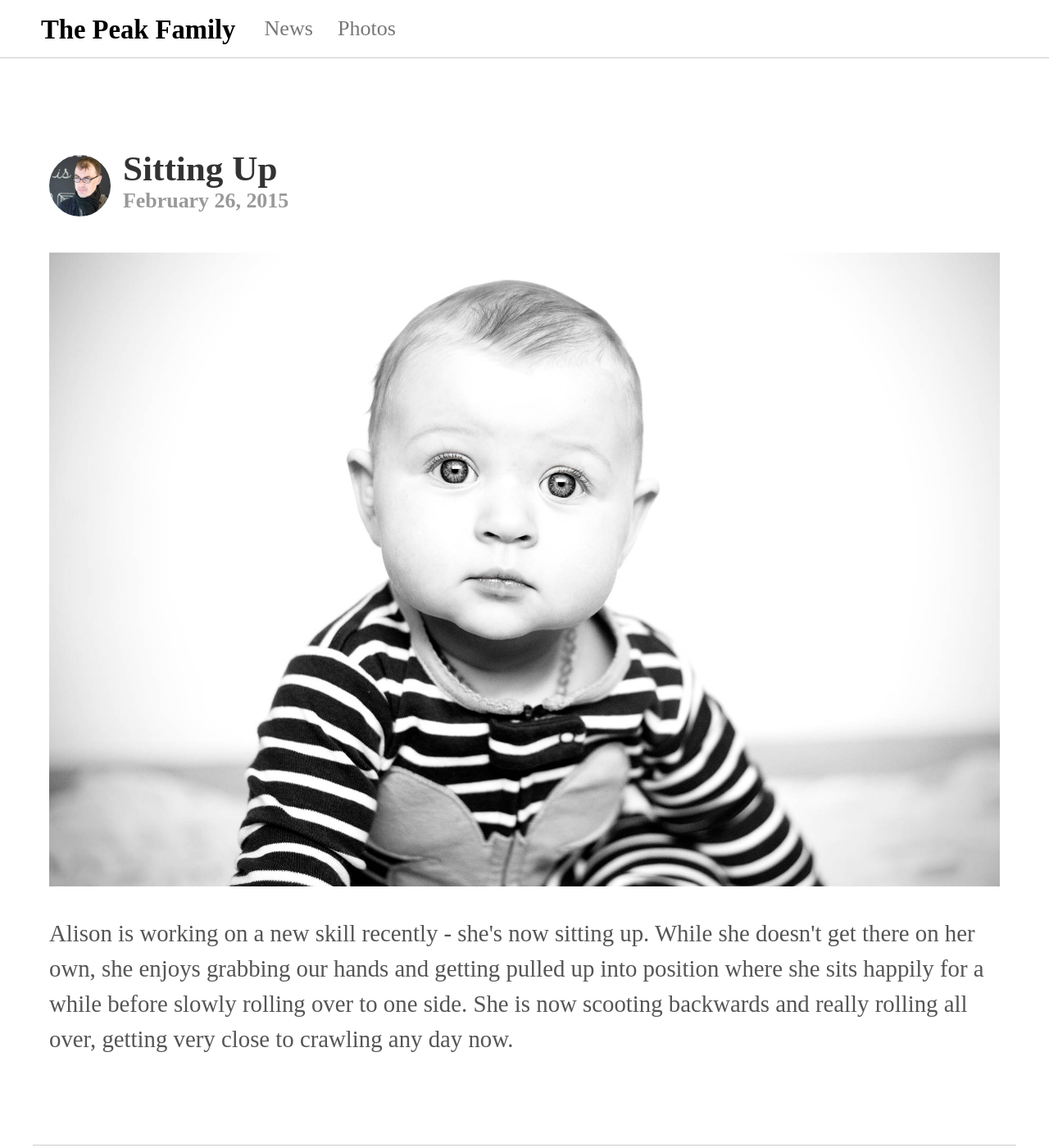
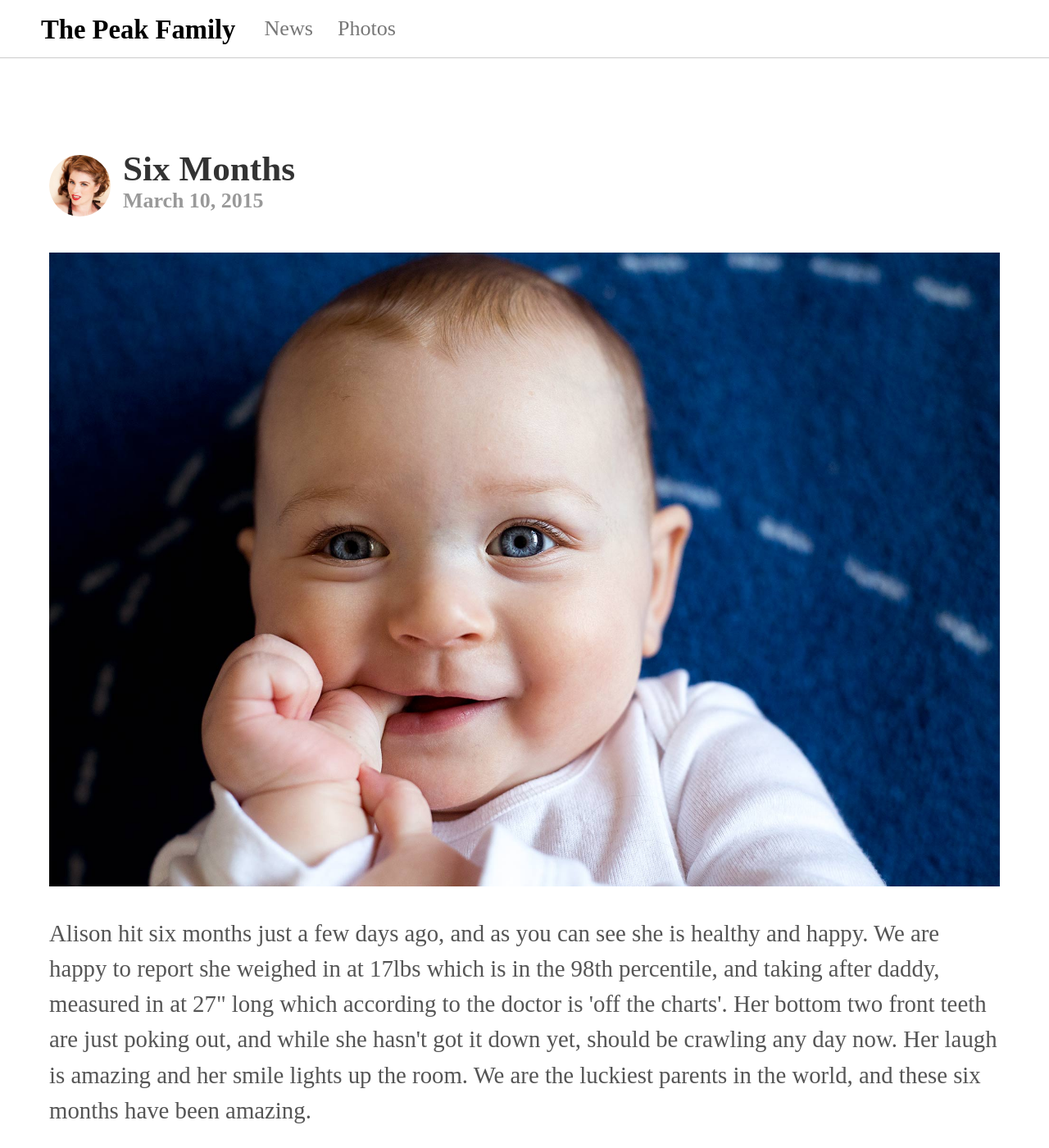
Before and after one commit to kendallpeak/kendallpeak.github.io, a Jekyll site: the page built from news.html, in a window 1280 px wide and 1400 px high. Shown: the whole window at 82% size. Built offline with Jekyll 4.4.1, drawn with Linux system fonts in a browser that asks for light colours; nearby versions of some CDN libraries.

Commit message:
Six month post"

```diff
--- /dev/null
+++ b/_posts/2015-03-10-six-months.html
@@ -0,0 +1,9 @@
+---
+layout: post
+title: Six Months
+date: 2015-03-10
+author: Kendall
+comments: true
+---
+<img src="/images/blue-portrait.jpg" />
+<p>Alison hit six months just a few days ago, and as you can see she is healthy and happy. We are happy to report she weighed in at 17lbs which is in the 98th percentile, and taking after daddy, measured in at 27" long which according to the doctor is 'off the charts'. Her bottom two front teeth are just poking out, and while she hasn't got it down yet, should be crawling any day now. Her laugh is amazing and her smile lights up the room. We are the luckiest parents in the world, and these six months have been amazing.</p>
--- a/photos.html
+++ b/photos.html
@@ -5,6 +5,8 @@ permalink: /photos/
 ---
 
 <div class='gallery'>
+  <img src="/images/blue-portrait.jpg" />
+  <img src="/images/alison-and-mommy.jpg" />
   <img src="/images/raspberry.jpg" />
   <img src="/images/portrait.jpg" />
   <img src="/images/bw-gazing.jpg" />
```
Also changed, not shown: images/alison-and-mommy.jpg (added), images/blue-portrait.jpg (added).
